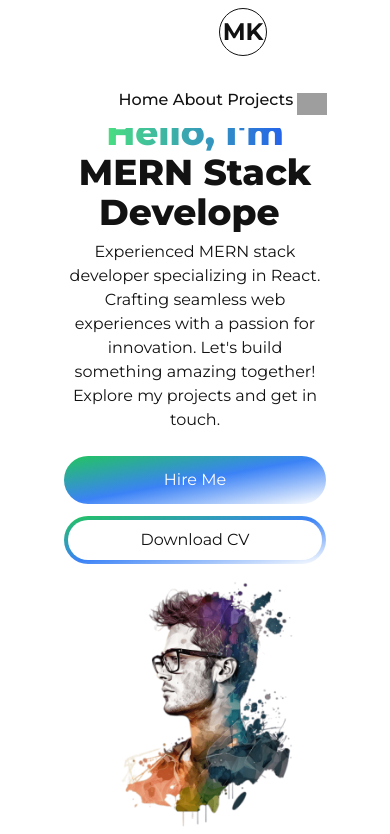
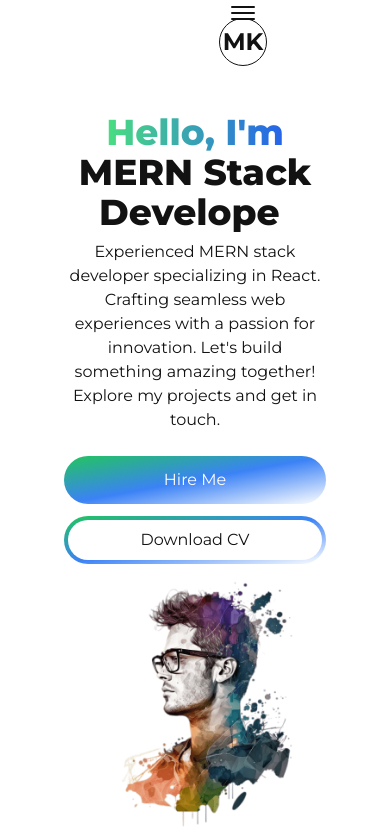
Before and after one commit to ManiKanta9578/Portfolio, a Next.js app in the folder frontend/: page / in a window 390 px wide. Shown: the top 834 px of the page. Built offline with nearby package versions, Linux system fonts and the light colour scheme; grey boxes are pictures that could not be loaded.

Commit message:
Implemented responsive for mobile navigation bar

```diff
--- a/frontend/src/app/components/Footer.jsx
+++ b/frontend/src/app/components/Footer.jsx
@@ -2,10 +2,10 @@ import React from "react";
 
 const Footer = () => {
   return (
-    <footer className="footer border z-10 border-t-[#33353F] border-l-transparent border-r-transparent text-light">
+    <footer className="footer border z-10 border-t-[#33353F] border-l-transparent border-r-transparent dark:text-light text-dark">
       <div className="container p-9 flex justify-between">
-        <span className="text-light text-2xl md:text-xl font-semibold border border-light rounded-full p-2">MK</span>
-        <p className="text-slate-600">All rights reserved.</p>
+        <span className="dark:text-light text-dark text-2xl md:text-xl font-semibold border dark:border-light border-dark rounded-full p-2">MK</span>
+        <p className="text- text-dark dark:text-slate-400">All rights reserved.</p>
       </div>
     </footer>
   );
--- a/frontend/src/app/components/Navbar1.jsx
+++ b/frontend/src/app/components/Navbar1.jsx
@@ -3,24 +3,42 @@ import { useTheme } from "next-themes";
 import { motion } from "framer-motion";
 import Link from "next/link";
 import Image from "next/image";
+import { useRouter } from "next/router";
 
 const CustomLink = ({ href, title, className = "" }) => {
   return (
-    <motion.div
-      whileHover={{ scale: 1.1 }} // You can customize the hover animation here
-      className={`${className} relative group`}
+    <Link href={href} className={`${className} relative group`}>
+      {title}
+      <span
+        className={`h-[1px] inline-block bg-dark absolute left-0 -bottom-0.5 group-hover:w-full transition-[width] ease duration-300 ${
+          useRouter.asPath === href ? "w-full" : "w-0"
+        }`}
       >
-      <Link href={href} className="relative group flex items-center">
+        &nbsp;
+      </span>
+    </Link>
+  );
+};
+
+const CustomMobileLink = ({ href, title, className = "", toggle }) => {
+  const handleClick = () => {
+    toggle();
+  };
+  return (
+    <Link
+      href={href}
+      className={`${className} relative group my-2`}
+      onClick={handleClick}
+    >
       {title}
-        <motion.span
-          initial={{ width: 0 }}
-          animate={{ width: "100%" }}
-          transition={{ duration: 0.3, ease: "easeInOut" }}
+      <span
+        className={`h-[1px] inline-block bg-light absolute left-0 -bottom-0.5 group-hover:w-full transition-[width] ease duration-300 ${
+          useRouter.asPath === href ? "w-full" : "w-0"
+        }`}
       >
-          &#160;
-        </motion.span>
+        &nbsp;
+      </span>
     </Link>
-    </motion.div>
   );
 };
 
@@ -29,6 +47,11 @@ const MotionLink = motion(Link);
 const Navbar1 = () => {
   const { systemTheme, theme, setTheme } = useTheme();
   const [mounted, setMounted] = useState(false);
+  const [isOpen, setIsOpen] = useState(false);
+
+  const handleClick = () => {
+    setIsOpen(!isOpen);
+  };
 
   useEffect(() => {
     setMounted(true);
@@ -39,6 +62,27 @@ const Navbar1 = () => {
 
   return (
     <section className="w-full fixed z-10 font-medium text-dark dark:text-light dark:bg-dark top-0 bg-light flex flex-col md:flex-row items-center justify-between px-4 md:px-8 lg:px-16 py-2">
+      <button
+        className="flex-col items-center justify-center lg:hidden flex"
+        onClick={handleClick}
+      >
+        <span
+          className={`bg-dark dark:bg-light block transition-all duration-300 ease-out h-0.5 w-6 rounded-sm ${
+            isOpen ? "rotate-45 translate-y-1" : "-translate-y-0.5"
+          }`}
+        ></span>
+        <span
+          className={`bg-dark dark:bg-light block transition-all duration-300 ease-out h-0.5 w-6 rounded-sm my-0.5 ${
+            isOpen ? "opacity-0" : "opacity-100"
+          }`}
+        ></span>
+        <span
+          className={`bg-dark dark:bg-light block transition-all duration-300 ease-out h-0.5 w-6 rounded-sm translate-y-0.5 ${
+            isOpen ? "-rotate-45 -translate-y-1" : "translate-y-0.5"
+          }`}
+        ></span>
+      </button>
+
       <nav className="mb-4 md:mb-0">
         <MotionLink
           href={"/"}
@@ -58,8 +102,14 @@ const Navbar1 = () => {
           MK
         </MotionLink>
       </nav>
+
+      <div className="w-full lg:flex items-center justify-between hidden">
         <nav className="flex flex-row items-center mr-10">
-        <CustomLink href={"/"} title="Home" className="mb-2 md:mb-0 md:mr-4" />
+          <CustomLink
+            href={"/"}
+            title="Home"
+            className="mb-2 md:mb-0 md:mr-4"
+          />
           <CustomLink
             href={"#about"}
             title="About"
@@ -75,12 +125,125 @@ const Navbar1 = () => {
             className="md:ml-4"
           >
             {currentTheme === "dark" ? (
-            <Image src="/images/sun.svg" alt="logo" height={40} width={40} />
+              <motion.div
+                initial={{ rotate: 0 }}
+                animate={{ rotate: 360 }}
+                transition={{ duration: 5, repeat: Infinity, ease: "linear" }}
+              >
+                <Image
+                  src="/images/sun.svg"
+                  alt="logo"
+                  height={30}
+                  width={30}
+                />
+              </motion.div>
             ) : (
-            <Image src="/images/moon.svg" alt="logo" height={30} width={30} />
+              <Image src="/images/moon.svg" alt="logo" height={25} width={25} />
             )}
           </button>
         </nav>
+      </div>
+
+      {isOpen ? (
+        <motion.div
+          initial={{ scale: 0, opacity: 0, x: "-50%", y: "-50%" }}
+          animate={{ scale: 1, opacity: 1 }}
+          className="min-w-[70vw] flex flex-col items-center z-30 justify-between lg:hidden fixed top-1/2 left-1/2 -translate-x-1/2 -translate-y-1/2 bg-dark/90 dark:bg-light/75 text-light dark:text-dark rounded-lg backdrop-blur-md py-32"
+        >
+          <nav className="flex flex-col items-center justify-center mr-10">
+            <CustomMobileLink
+              href={"/"}
+              title="Home"
+              className=""
+              toggle={handleClick}
+            />
+            <CustomMobileLink
+              href={"#about"}
+              title="About"
+              className=""
+              toggle={handleClick}
+            />
+            <CustomMobileLink
+              href={"#projects"}
+              title="Projects"
+              className=""
+              toggle={handleClick}
+            />
+            <button
+              onClick={() =>
+                setTheme(currentTheme === "dark" ? "light" : "dark")
+              }
+              className="md:ml-4"
+            >
+              {currentTheme === "dark" ? (
+                <motion.div
+                  initial={{ rotate: 0 }}
+                  animate={{ rotate: 360 }}
+                  transition={{ duration: 5, repeat: Infinity, ease: "linear" }}
+                >
+                  <Image
+                    src="/images/sun.svg"
+                    alt="logo"
+                    height={30}
+                    width={30}
+                  />
+                </motion.div>
+              ) : (
+                <Image
+                  src="/images/moon.svg"
+                  alt="logo"
+                  height={25}
+                  width={25}
+                />
+              )}
+            </button>
+          </nav>
+        </motion.div>
+      ) : null}
+
+      {/* <div className="min-w-[70vw] flex flex-col items-center z-30 justify-between lg:hidden fixed top-1/2 left-1/2 -translate-x-1/2 -translate-y-1/2 bg-dark/90 dark:bg-light/75 text-light dark:text-dark rounded-lg backdrop-blur-md py-32">
+        <nav className="flex flex-col items-center justify-center mr-10">
+          <CustomMobileLink
+            href={"/"}
+            title="Home"
+            className="mb-2 md:mb-0 md:mr-4"
+            toggle={handleClick}
+          />
+          <CustomMobileLink
+            href={"#about"}
+            title="About"
+            className="mb-2 md:mb-0 md:mx-4"
+            toggle={handleClick}
+          />
+          <CustomMobileLink
+            href={"#projects"}
+            title="Projects"
+            className="mb-2 md:mb-0 md:mx-4"
+            toggle={handleClick}
+          />
+          <button
+            onClick={() => setTheme(currentTheme === "dark" ? "light" : "dark")}
+            className="md:ml-4"
+          >
+            {currentTheme === "dark" ? (
+              <motion.div
+                initial={{ rotate: 0 }}
+                animate={{ rotate: 360 }}
+                transition={{ duration: 5, repeat: Infinity, ease: "linear" }}
+              >
+                <Image
+                  src="/images/sun.svg"
+                  alt="logo"
+                  height={30}
+                  width={30}
+                />
+              </motion.div>
+            ) : (
+              <Image src="/images/moon.svg" alt="logo" height={25} width={25} />
+            )}
+          </button>
+        </nav>
+      </div> */}
     </section>
   );
 };
```
Also changed, not shown: frontend/public/images/sunA.gif (added). Lines whose indentation alone changed are shown as unchanged.
